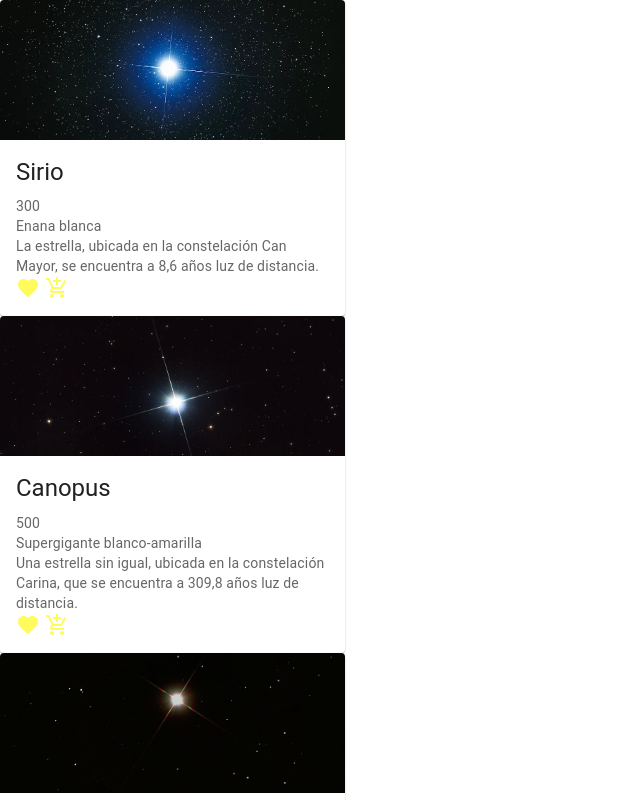
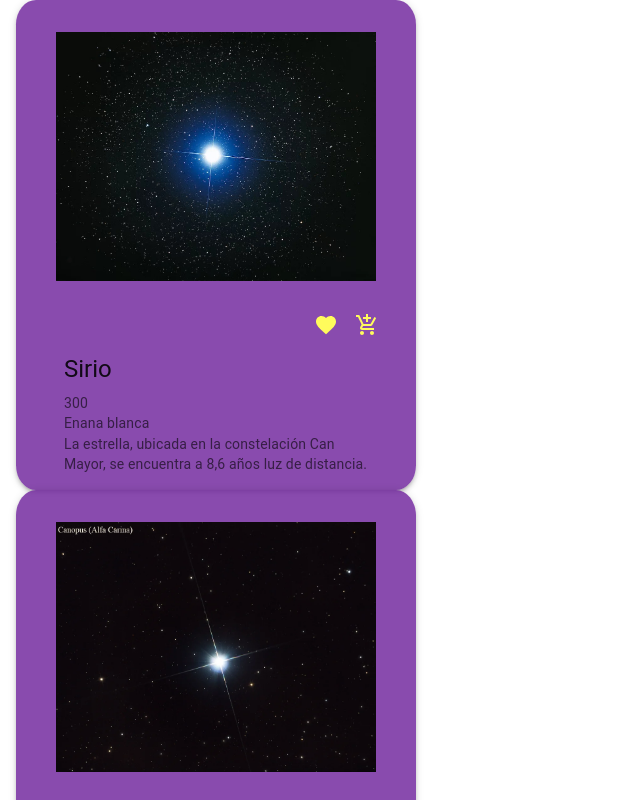
Before and after one commit to thania2004/AboveTheSky, a React (Create React App) app: page /Stars in a window 1280 px wide. Shown: the top 800 px of the page, without its empty margins (0-640 px from the left). Built offline with nearby package versions, Linux system fonts and the light colour scheme; data requests are answered from the project's data file.

Commit message:
new change card's

```diff
--- a/src/Components/HomeCards/HomeCards.jsx
+++ b/src/Components/HomeCards/HomeCards.jsx
@@ -116,6 +116,7 @@ import Favorite from "@mui/icons-material/Favorite";
 import AddShoppingCartIcon from '@mui/icons-material/AddShoppingCart';
 import Backdrop from '@mui/material/Backdrop';
 import CircularProgress from '@mui/material/CircularProgress';
+import Box from "@mui/joy/Box";
 
 export default function ActionAreaCard(props) {
     const [open, setOpen] = React.useState(false);
@@ -126,28 +127,17 @@ export default function ActionAreaCard(props) {
         setOpen(!open);
       };
   return (
-    <Card  sx={{ maxWidth: 345 }}>
+    <Card spacing={4} elevation={3} sx={{bgcolor: 'RGB(117, 44, 160, 0.85)', maxWidth: 400,mx:2,borderRadius: '5%', }}>
       <CardActionArea>
-        <CardMedia
+        <CardMedia sx={{ mx:1, width: 320, p:4 }}
           component="img"
-          height="140"
+          width='30'
           image={props.Image}
           alt="green iguana"
+
         />
-        <CardContent>
-          <Typography gutterBottom variant="h5" component="div">
-            {props.Title}
-          </Typography>
-          <Typography variant="body2" color="text.secondary">
-           {props.price}
-          </Typography>
-          <Typography variant="body2" color="text.secondary">
-           {props.size}
-          </Typography>
-          <Typography variant="body2" color="text.secondary">
-           {props.description}
-          </Typography>
-          <Link
+        <Box sx={{ display: "flex", gap: 1.5, mt: "auto", mx:4 }}>
+        <Link
               href="#dribbble-shot"
               level="body3"
               underline="none"
@@ -170,6 +160,20 @@ export default function ActionAreaCard(props) {
                 "&:hover": {color:'#FFFBF3'},
               }}
             ></Link>
+            </Box>
+        <CardContent sx={{mx:4,}}>
+          <Typography gutterBottom variant="h5" component="div">
+            {props.Title}
+          </Typography>
+          <Typography variant="body2" color="text.secondary">
+           {props.price}
+          </Typography>
+          <Typography variant="body2" color="text.secondary">
+           {props.size}
+          </Typography>
+          <Typography variant="body2" color="text.secondary">
+           {props.description}
+          </Typography>
         </CardContent>
       </CardActionArea>
       <Backdrop
```
